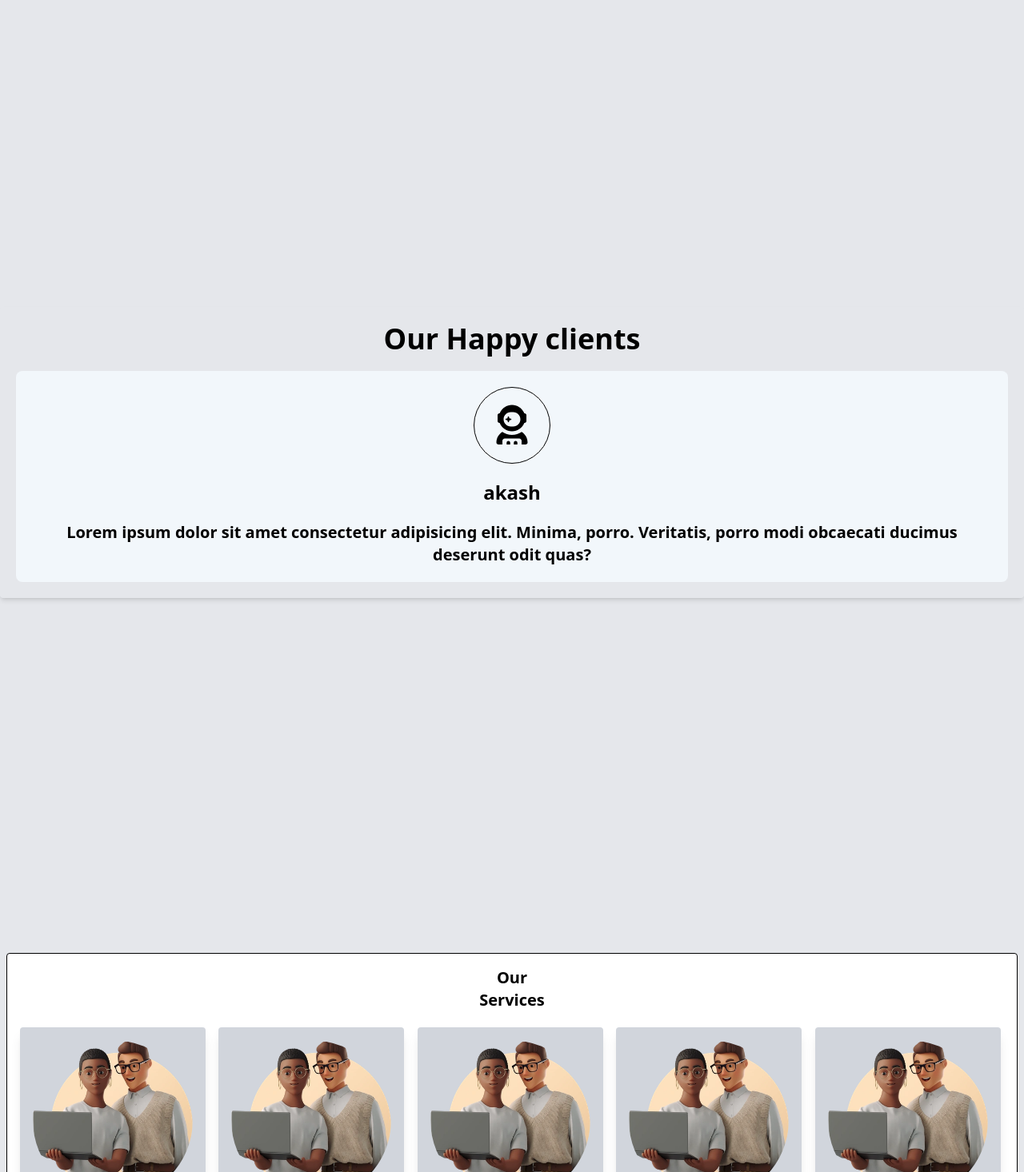
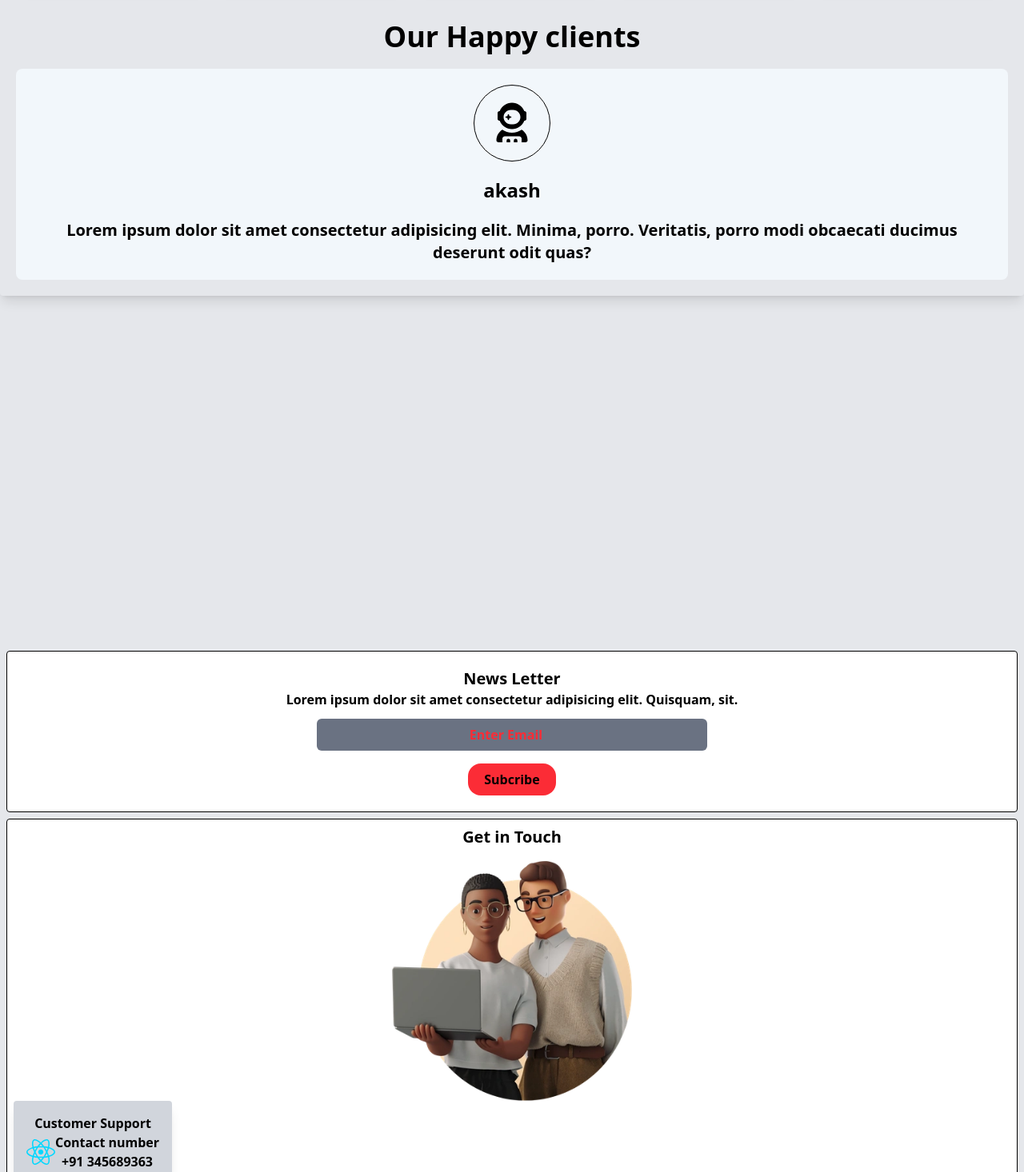
Before and after one commit to Arsath-md/homecare, a React (Vite) app: page / in a window 1280 px wide. Shown: the part 1264-2730 px from the top of the page at 80% size. Built offline with nearby package versions, Linux system fonts and the light colour scheme; the HTML template or start-up script is replaced by a standard one.

Commit message:
changed on 4.00pm

```diff
--- a/src/App.jsx
+++ b/src/App.jsx
@@ -1,16 +1,16 @@
 import { useState } from 'react'
 import Home from './pages/Home'
 import Services from './pages/Sevices'
-import Customer from './pages/customer'
 import News_letter from './pages/news_letter'
 import Get_in_touch from './pages/get_in_touch'
+import Customers from './pages/Customers'
 
 function App() {
     return(
         <div className='bg-gray-200'>
             <Home/>
             <Services/>
-            <Customer/>
+            <Customers/>
             <News_letter/>
             <Get_in_touch/>
         </div>
--- a/src/components/customer_card.jsx
+++ b/src/components/customer_card.jsx
@@ -1,11 +1,20 @@
+import { faFaceKiss, faUserAstronaut } from "@fortawesome/free-solid-svg-icons";
+import { FontAwesomeIcon } from "@fortawesome/react-fontawesome";
+
 export default function Customer_card() {
     return (
-        <div className="bg-gray-300 rounded w-fit p-5 md:w-1/3 mt-3 shadow-lg">
-            <div className="flex justify-center">
-                <img src="/src/assets/image.webp" className="rounded-full h-30px w-30px" style={{ height: "200px", width: "200px" }} alt="" />
-            </div>
-            <h3 className="my-3 text-xl">David warmer</h3>
-            <p>Lorem ipsum dolor sit amet consectetur adipisicing elit. Inventore, quae. Nesciunt fuga sed repellendus non dolorum architecto molestiae quod ipsa.</p>
-        </div>
+        <div className="text-center">
+                        <div className="bg-[#F2F7FB] text-center flex flex-auto flex-col gap-5 p-5 rounded-lg justify-center items-center ">
+                            <div className="h-24 w-24 border rounded-full flex justify-center items-center">
+                                <FontAwesomeIcon icon={faUserAstronaut} size="3x" />
+                            </div>
+                            <div>
+                                <h1 className="heading">akash</h1>
+                            </div>
+                            <div>
+                                <h2 className="semihead">Lorem ipsum dolor sit amet consectetur adipisicing elit. Minima, porro. Veritatis, porro modi obcaecati ducimus deserunt odit quas? </h2>
+                            </div>
+                        </div>
+                    </div>
     )
 }
--- a/src/components/customer_support.jsx
+++ b/src/components/customer_support.jsx
@@ -1,17 +1,21 @@
-export default function Customer_support(){
-    return(
+export default function Customer_support() {
+  return (
     <div className="bg-gray-300 rounded w-fit p-4 shadow-lg">
       <h2>Customer Support</h2>
+
       <table>
+        <tbody>
           <tr>
             <td rowSpan={2}>
-                        <img src="/src/assets/react.svg" alt="" />
+              <img src="/src/assets/react.svg" alt="Support" />
             </td>
-                    <td>contact number</td>
+            <td>Contact number</td>
           </tr>
+
           <tr>
             <td>+91 345689363</td>
           </tr>
+        </tbody>
       </table>
     </div>
   )
--- a/src/pages/Customers.jsx
+++ b/src/pages/Customers.jsx
@@ -1,7 +1,7 @@
 import { faUber } from "@fortawesome/free-brands-svg-icons";
 import { faFaceKiss, faUserAstronaut } from "@fortawesome/free-solid-svg-icons";
 import { FontAwesomeIcon } from "@fortawesome/react-fontawesome";
-
+import Customer_card from "../components/customer_card";
 
 
 export default function Customers(){
@@ -10,21 +10,9 @@ export default function Customers(){
 
         <>
         <div className="min-h-screen ">
-               <div className="p-1 shadow-md text-center rounded flex flex-col flex-auto justify-center gap-5 p-5">
+               <div className="p-1 shadow-lg text-center rounded flex flex-col flex-auto justify-center gap-5 p-5">
                     <h1 className="font-bold text-4xl ">Our Happy clients</h1>
-                    <div className="text-center">
-                        <div className="bg-[#F2F7FB] text-center flex flex-auto flex-col gap-5 p-5 rounded-lg justify-center items-center ">
-                            <div className="h-24 w-24 border rounded-full flex justify-center items-center">
-                                <FontAwesomeIcon icon={faUserAstronaut} size="3x" />
-                            </div>
-                            <div>
-                                <h1 className="heading">akash</h1>
-                            </div>
-                            <div>
-                                <h2 className="semihead">Lorem ipsum dolor sit amet consectetur adipisicing elit. Minima, porro. Veritatis, porro modi obcaecati ducimus deserunt odit quas? </h2>
-                            </div>
-                        </div>
-                    </div>
+                   <Customer_card/>
                </div>
         </div>
         </>
--- a/src/pages/Home.jsx
+++ b/src/pages/Home.jsx
@@ -15,7 +15,7 @@ export default function Home() {
   const [content,setContent] = useState(false)
 
 
-
+  // used for sticky nav bar in the bottom
   useEffect(()=>{
       const observer = new IntersectionObserver( ([entry])=>{
           if(!entry.isIntersecting){
@@ -113,8 +113,7 @@ export default function Home() {
     </div>
 
 
-       <Service  />
-       <Customers/>
+
 
     </>
 
--- a/src/pages/customer.jsx
+++ /dev/null
@@ -1,13 +0,0 @@
-import Customer_card from "../components/customer_card";
-
-export default function Customer(){
-    return(
-        <div className="bg-white rounded m-2 border text-center p-2 font-bold">
-            <h1 className="text-xl">Our</h1>
-            <h1 className="text-xl">Happy Customer</h1>
-            <div className="flex justify-center">
-                <Customer_card/>
-            </div>
-        </div>
-    )
-}
```
Lines whose indentation alone changed are shown as unchanged.
